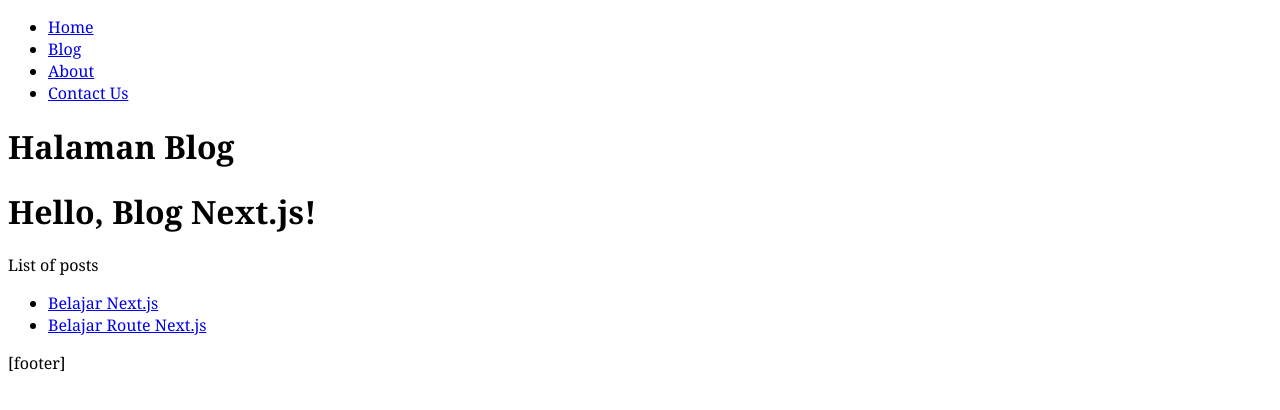
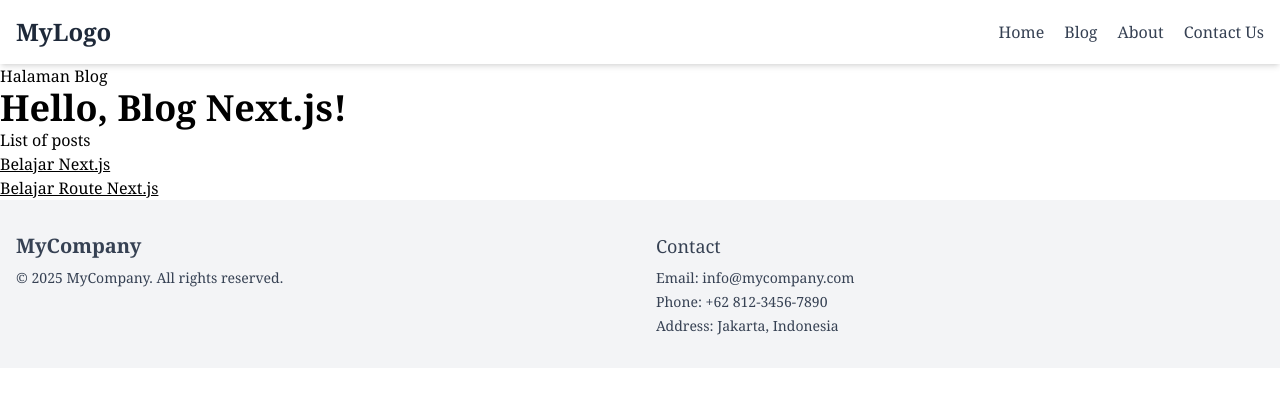
Before and after one commit to afifrivay29/project-nextjs, a Next.js app: page /blog in a window 1280 px wide. Shown: the top 410 px of the page. Built offline with nearby package versions, Linux system fonts and the light colour scheme.

Commit message:
Setup tailwind css & styling header footer

```diff
--- a/app/blog/page.tsx
+++ b/app/blog/page.tsx
@@ -3,14 +3,18 @@ import Link from "next/link";
 export default function BlogPage() {
   return (
     <>
-      <h1>Hello, Blog Next.js!</h1>
+      <h1 className="text-4xl font-bold">Hello, Blog Next.js!</h1>
       <p>List of posts</p>
       <ul>
         <li>
-          <Link href="/blog/belajar-nextjs">Belajar Next.js</Link>
+          <Link className="underline" href="/blog/belajar-nextjs">
+            Belajar Next.js
+          </Link>
         </li>
         <li>
-          <Link href="/blog/belajar-route-nextjs">Belajar Route Next.js</Link>
+          <Link className="underline" href="/blog/belajar-route-nextjs">
+            Belajar Route Next.js
+          </Link>
         </li>
       </ul>
     </>
--- a/app/globals.css
+++ b/app/globals.css
@@ -1,3 +1,5 @@
+@import "tailwindcss";
+
 body {
   font-family: Cambria, Cochin, Georgia, Times, "Times New Roman", serif;
 }
--- a/app/layout.tsx
+++ b/app/layout.tsx
@@ -11,31 +11,77 @@ export default function RootLayout({
     <html lang="en">
       <body>
         <div>
-          <header>
-            <nav>
-              <ul>
+          <header className="w-full bg-white shadow-md">
+            <div className="max-w-7xl mx-auto px-4 py-4 flex items-center justify-between">
+              {/* Logo */}
+              <div className="text-2xl font-bold text-gray-800">
+                <a href="#">MyLogo</a>
+              </div>
+
+              {/* Menu - Hidden on small, flex on medium and up */}
+              <nav className="hidden md:flex space-x-6 items-center">
+                <ul className="flex gap-5">
                   <li>
-                  <Link href="/">Home</Link>
+                    <Link
+                      className="text-gray-700 hover:text-blue-600"
+                      href="/"
+                    >
+                      Home
+                    </Link>
                   </li>
                   <li>
-                  <Link href="/blog">Blog</Link>
+                    <Link
+                      className="text-gray-700 hover:text-blue-600"
+                      href="/blog"
+                    >
+                      Blog
+                    </Link>
                   </li>
                   <li>
-                  <Link href="/about">About</Link>
+                    <Link
+                      className="text-gray-700 hover:text-blue-600"
+                      href="/about"
+                    >
+                      About
+                    </Link>
                   </li>
                   <li>
-                  <Link href="/contact" prefetch={false}>
+                    <Link
+                      className="text-gray-700 hover:text-blue-600"
+                      href="/contact"
+                      prefetch={false}
+                    >
                       Contact Us
                     </Link>
                   </li>
                 </ul>
               </nav>
+            </div>
           </header>
         </div>
         <div>{children}</div>
+        <footer className="bg-gray-100 text-gray-700">
+          <div className="max-w-7xl mx-auto px-4 py-8 grid grid-cols-1 md:grid-cols-2 gap-8">
+            {/* Brand / Logo */}
             <div>
-          <footer>[footer]</footer>
+              <h2 className="text-xl font-semibold">MyCompany</h2>
+              <p className="mt-2 text-sm">
+                &copy; {new Date().getFullYear()} MyCompany. All rights
+                reserved.
+              </p>
             </div>
+
+            {/* Contact Info */}
+            <div>
+              <h3 className="text-lg font-medium mb-2">Contact</h3>
+              <ul className="text-sm space-y-1">
+                <li>Email: info@mycompany.com</li>
+                <li>Phone: +62 812-3456-7890</li>
+                <li>Address: Jakarta, Indonesia</li>
+              </ul>
+            </div>
+          </div>
+        </footer>
       </body>
     </html>
   );
--- a/package.json
+++ b/package.json
@@ -11,8 +11,10 @@
     "lint": "eslint"
   },
   "devDependencies": {
+    "@tailwindcss/postcss": "^4.1.12",
     "@types/node": "24.3.0",
     "@types/react": "19.1.10",
+    "tailwindcss": "^4.1.12",
     "typescript": "5.9.2"
   }
 }
--- /dev/null
+++ b/postcss.config.mjs
@@ -0,0 +1,5 @@
+export default {
+  plugins: {
+    "@tailwindcss/postcss": {},
+  },
+};
```
Also changed, not shown: 1 other file (tests, documents, lock files or other folders). Lines whose indentation alone changed are shown as unchanged.
